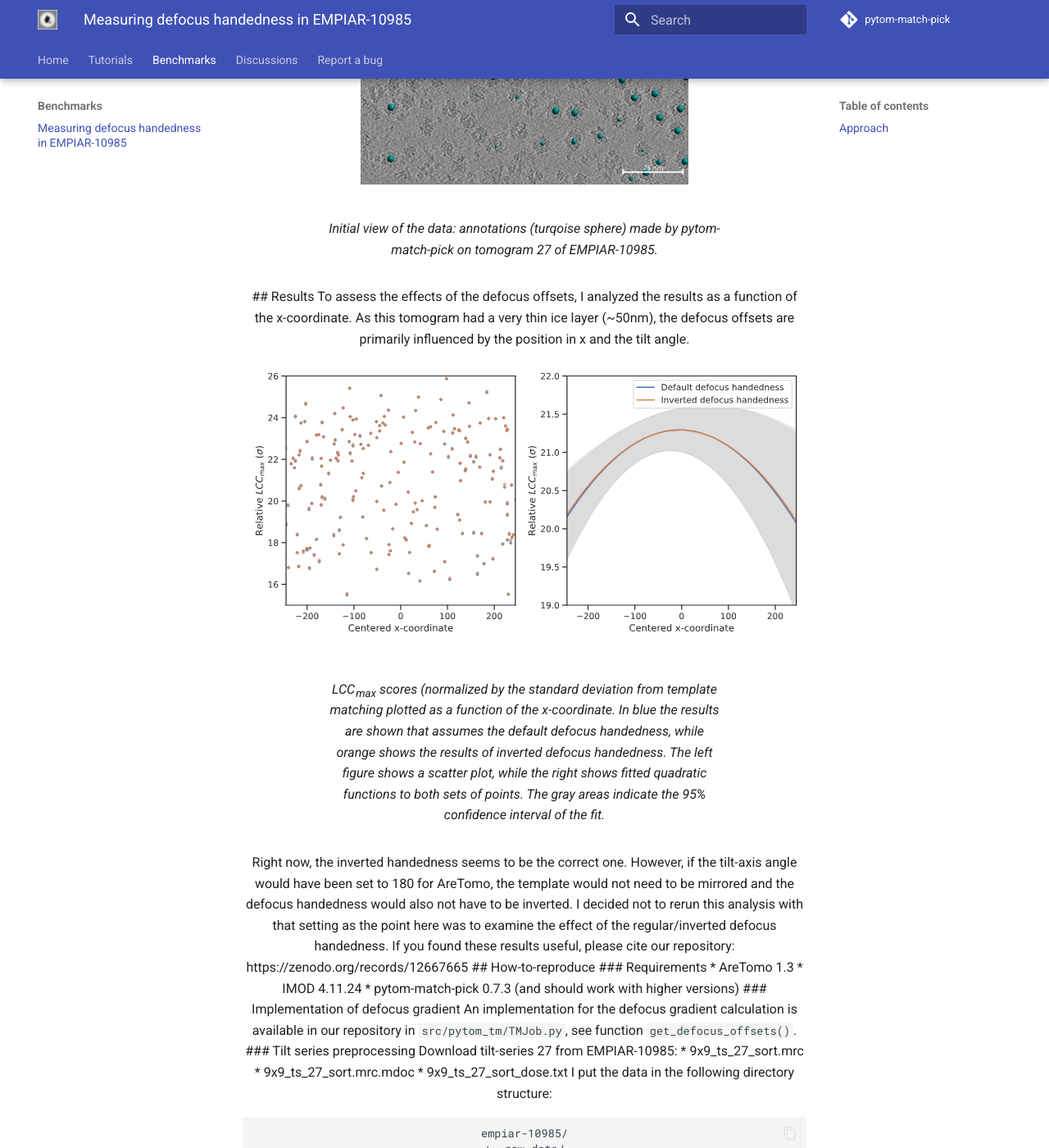
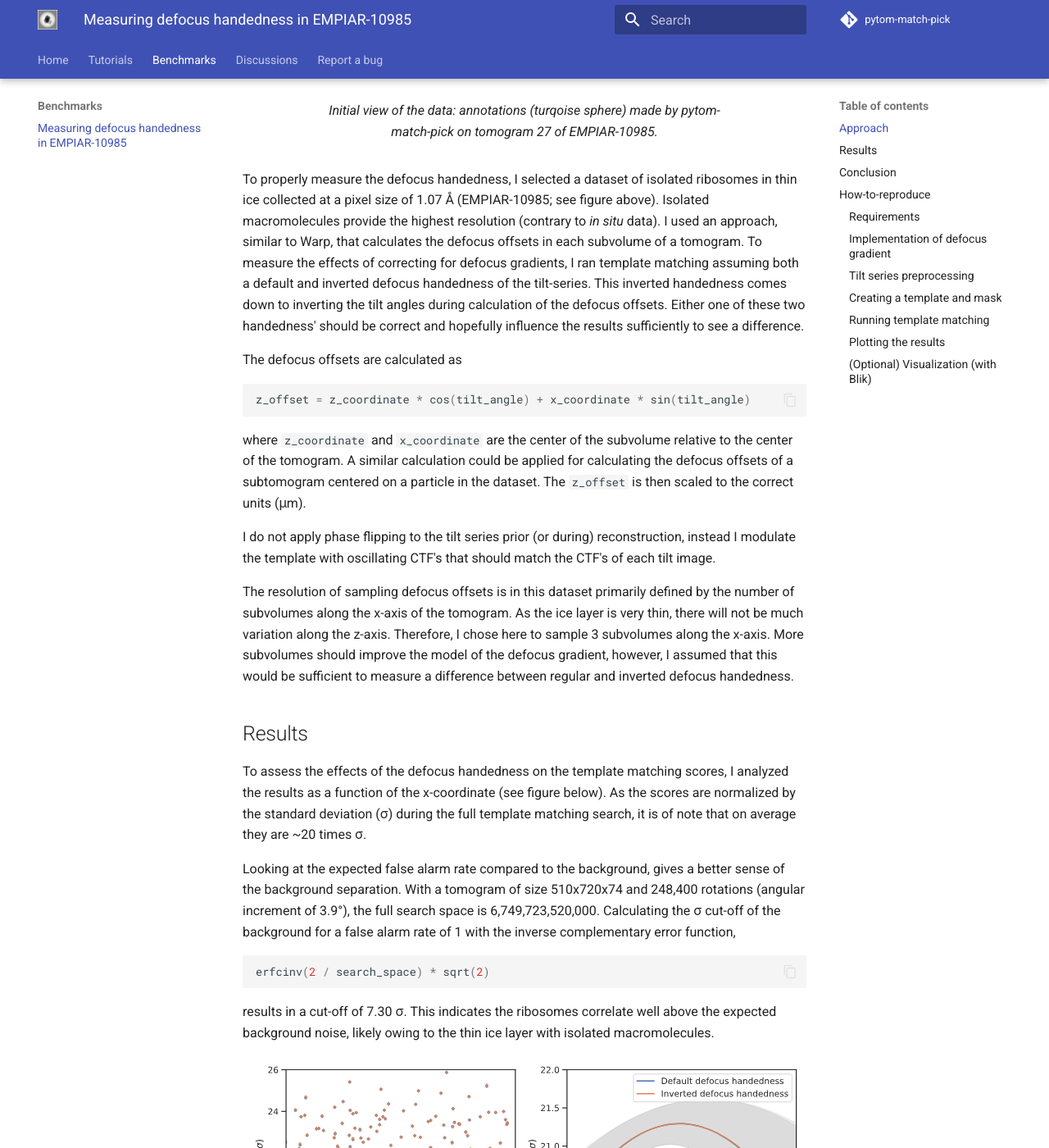
Before and after one commit to SBC-Utrecht/pytom-match-pick, an MkDocs documentation site: the page built from docs/benchmarks/defocus_handedness.md, in a window 1280 px wide and 1400 px high, scrolled down 1249 px. Shown: the whole window at 82% size. Built offline with MkDocs 1.6.1 and Material for MkDocs 9.7.7, drawn with Linux system fonts in a browser that asks for light colours; comment, search, counter and statistics services are not loaded; some of the changed text lies outside the part shown.

Commit message:
fix some stuff in the text

````diff
--- a/docs/benchmarks/defocus_handedness.md
+++ b/docs/benchmarks/defocus_handedness.md
@@ -1,3 +1,8 @@
+By Marten Chaillet ([@McHaillet](https://github.com/McHaillet)), August 2024. If you
+found these
+results useful, please cite our repository:
+https://zenodo.org/records/12667665.
+
 Although it has been shown multiple times that correcting defocus gradients is very
 important for subtomogram averaging in tilt-series data, the effects on particle
 localization have not been investigated (to my knowledge). The software Warp
@@ -6,42 +11,82 @@
 by tilt-dependent defocus offsets
 that adhere to the sample geometry. For an untilted image these
 offsets are a function of the z-coordinate in the tomogram, while for tilted image the
-gradient is a function of both the x- and z-coordinate in the tomogram (assuming the
+defocus gradient is a function of both the x- and z-coordinate in the tomogram
+(assuming the
 tilt-axis is aligned with the y-axis). The defocus gradient are therefore expected
 to be the strongest for the images collected a high sample tilts. Considering that the
 resolution in tomograms is generally not considered to be high due to alignment errors
 and that the high tilt angles usually have an additional drop-off in resolution due to
 beam damage, I wondered how much effect defocus gradient correction actually has
-on the template matching scores. To test I tried to measure the defocus handedness
-of a tomogram in this benchmark.
+on the template matching scores. To test this in this benchmark, I here try to measure
+the defocus
+handedness of a tomogram.
 
 ## Approach
 
+<figure markdown="span">
+  ![annotations](defocus_handedness_figures/blik_view.png){ width="400" }
+  <figcaption>Initial view of the data: annotations (turqoise sphere) made by
+pytom-match-pick on tomogram 27 of EMPIAR-10985.</figcaption>
+</figure>
+
 To properly measure the defocus handedness, I selected a dataset of isolated
-ribosomes in thin ice
-(EMPIAR-10985). Isolated macromolecules provide the highest resolution, while _in situ_
-data would be more limited in resolution. I used an approach, similar to Warp,
+ribosomes in thin ice collected at a pixel size of 1.07 Å
+(EMPIAR-10985; see figure above). Isolated macromolecules provide the highest
+resolution (contrary
+to _in situ_ data). I used an approach, similar
+to Warp,
 that calculates the defocus offsets in each subvolume of a tomogram. To measure the
-effects of defocus gradients, I
+effects of correcting for defocus gradients, I
 ran template matching assuming both a default and inverted defocus handedness of the
 tilt-series. This inverted handedness comes down to
 inverting the tilt angles during
 calculation of the defocus offsets. Either one of these two handedness' should be
 correct and hopefully influence the results sufficiently to see a difference.
 
-<figure markdown="span">
-<figure markdown="span">
-  ![annotations](defocus_handedness_figures/blik_view.png){ width="400" }
-  <figcaption>Initial view of the data: annotations (turqoise sphere) made by
-pytom-match-pick on tomogram 27 of EMPIAR-10985.</figcaption>
-</figure>
+The defocus offsets are calculated as
+
+```python
+z_offset = z_coordinate * cos(tilt_angle) + x_coordinate * sin(tilt_angle)
+```
+
+where `z_coordinate` and `x_coordinate` are the center of the subvolume relative to
+the center of the tomogram. A similar calculation could be applied for calculating
+the defocus offsets of a subtomogram centered on a particle in the dataset. The
+`z_offset` is then scaled to the correct units (μm).
+
+I do not apply phase flipping to the tilt series prior (or during) reconstruction,
+instead I modulate the template with oscillating CTF's that should match the CTF's
+of each tilt image.
+
+The resolution of sampling defocus offsets is in this dataset primarily defined by the
+number of subvolumes along the x-axis of the tomogram. As the ice layer is very thin,
+there will not be much variation along the z-axis. Therefore, I chose here to sample
+3 subvolumes along the x-axis. More subvolumes should improve the model of the
+defocus gradient, however, I assumed that this would be sufficient to measure a
+difference
+between regular and inverted defocus handedness.
 
 ## Results
 
-To assess the effects of the defocus offsets, I analyzed the results as a
-function of the x-coordinate. As this tomogram had a very thin ice
-layer (~50nm), the defocus offsets are primarily influenced by the position in x and
-the tilt angle.
+To assess the effects of the defocus handedness on the template matching scores, I
+analyzed the results as a function of the x-coordinate (see figure below). As the
+scores are normalized by the standard deviation (σ) during the full template matching
+search, it is of note that on average they are ~20 times σ.
+
+Looking at the expected false alarm rate compared to the background, gives a
+better sense of the background separation. With a
+tomogram of size 510x720x74 and 248,400 rotations (angular increment of 3.9°), the
+full search space is 6,749,723,520,000. Calculating the σ cut-off of the background
+for a false alarm rate of 1 with the inverse complementary error function,
+
+```python
+erfcinv(2 / search_space) * sqrt(2)
+```
+
+results in a cut-off of 7.30 σ. This indicates the ribosomes correlate well
+above the expected background noise, likely owing to the thin ice layer with isolated
+macromolecules.
 
 <figure markdown="span">
   ![annotations](defocus_handedness_figures/x_vs_defocus.svg)
@@ -54,10 +99,41 @@
 </figcaption>
 </figure>
 
-Right now, the inverted handedness seems to be the correct one. However, if the tilt-axis angle would have been set to 180 for AreTomo, the template would not need to be mirrored and the defocus handedness would also not have to be inverted. I decided not to rerun this analysis with that setting as the point here was to examine the effect of the regular/inverted defocus handedness.
+Looking at the effects of the defocus handedness, the scatter plot (left side
+of figure) seems to display a very minor effect of the defocus handedness on the
+normalized
+LCC<sub>max</sub> scores (download or open in new tab to zoom in). Around the center
+of the tomogram (x=0) the scattered points seems to overlap, which should be the
+case as the central subvolume does not have defocus offsets. Only on the left and
+right side of the plot, there appears a tiny increase in LCC<sub>max</sub> scores
+for the inverted defocus handedness. To better assess the effect, I fitted a quadratic
+function to both sets of
+LCC<sub>max</sub> scores as a function of the x-coordinate (right side of figure).
+This visualization makes it more easily discernible that there is an increase in
+LCC<sub>max</sub> values on both the left and right side for the inverted defocus
+handedness. (It is of note, that I had to adjust the y-axis limits on the right side
+to visualize this effect.) It appears the inverted defocus handedness is correct for
+this tilt-series.
 
+Small side note: _The inverted handedness seems to be the correct one. However, if the
+tilt-axis angle
+were set to 180 for AreTomo, the template would not need to be mirrored
+and (probably) neither the defocus handedness. I decided not to rerun
+this analysis with that setting as the point was to discern the effect of
+regular/inverted defocus handedness on the scores._
 
-If you found these results useful, please cite our repository: https://zenodo.org/records/12667665
+## Conclusion
+Overall, the effects of defocus gradient correction seem minor. I attempted to
+measure the effect of defocus gradient correction by applying both a regular and
+inverted defocus handedness to subvolumes of tomograms during template matching. The
+tomogram used here has very high contrast due to a thin ice layer and isolated
+ribosomes. The images were additionally recorded at a pixel size of 1.07 Å. Template
+matching was performed at a voxel size of 8.56 Å, providing a maximal resolution of
+1/(17.12) Å<sup>-1</sup> in the tomogram which is generally considered a small pixel
+size for tomograms. As the effects of defocus handedness in this dataset
+were already difficult to discern, I expect the contribution of defocus gradient
+correction during template matching for _in situ_ datasets to be
+negligible.
 
 ## How-to-reproduce
 
````
Also changed, not shown: other parts of docs/benchmarks/defocus_handedness.md (+1 -1 lines).
